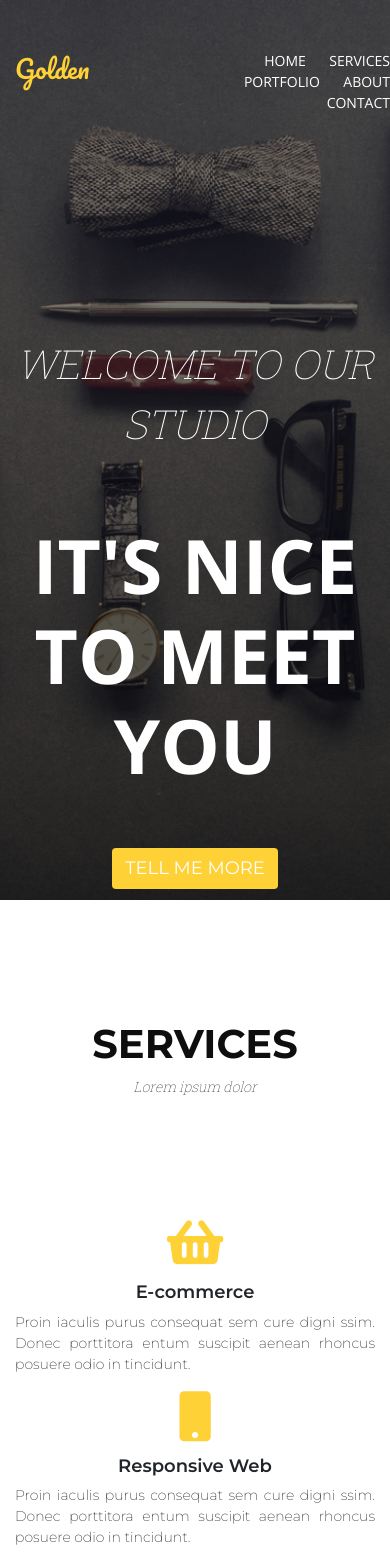
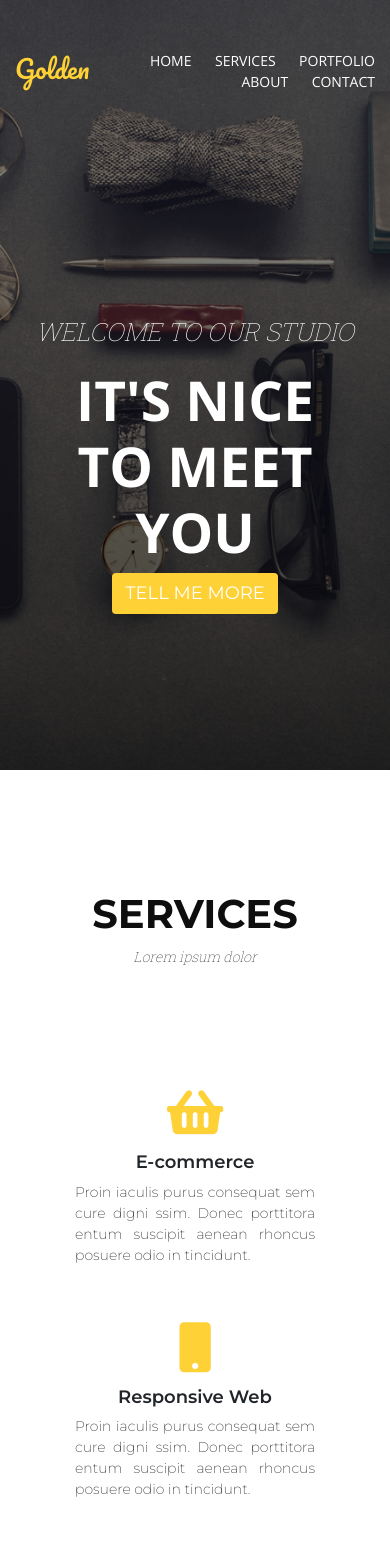
Before and after one commit to villemo90/golden-kodilla, a website: page index.html in a window 390 px wide. Shown: the top 1553 px of the page. Drawn offline with nearby package versions, Linux system fonts and the light colour scheme.

Commit message:
Add RWD html and styles

```diff
--- a/index.html
+++ b/index.html
@@ -11,14 +11,14 @@
   <link rel="stylesheet" href="css/style.css">
 </head>
 <body>
-  <section class="splash">
+  <section class="splash splash_sm">
     <header class="logo_navigation">
       <div class="container">
         <div class="row">
-          <div class="logo col-6">
+          <div class="logo col-2 col-lg-6">
             <p>Golden</p>
           </div>
-          <div class="navigation col-6">
+          <div class="navigation navigation_sm col-10 col-lg-6">
             <ul>
               <li>
                 <a href="#">Home</a>
@@ -41,8 +41,8 @@
       </div>
     </header>
     <div class="splash_inner">
-      <p class="welcome_text">Welcome to our studio</p>
-      <h1>It's nice to meet you</h1>
+      <p class="welcome_text welcome_text_sm">Welcome to our studio</p>
+      <h1 class="h1_text_sm">It's nice to meet you</h1>
       <a href="#" class="btn">Tell me more</a>
     </div>
   </section>
@@ -54,14 +54,14 @@
       </div>
       <div class="container">
         <div class="row">
-          <div class="services_box col-sm-4 col-12">
+          <div class="services_box box_space col-sm-4 col-12">
             <i class="fas fa-shopping-basket"></i>
             <h3>E-commerce</h3>
             <p>Proin iaculis purus consequat sem cure
               digni ssim. Donec porttitora entum suscipit
               aenean rhoncus posuere odio in tincidunt.<p>
           </div>
-          <div class="services_box col-sm-4 col-12">
+          <div class="services_box box_space col-sm-4 col-12">
             <i class="fas fa-mobile"></i>
             <h3>Responsive Web</h3>
             <p>Proin iaculis purus consequat sem cure
@@ -86,14 +86,14 @@
     </div>
     <div class="container">
       <div class="row row_space">
-        <div class="portfolio_box col-sm-4 col-12">
+        <div class="portfolio_box box_space col-sm-4 col-12">
           <img src='/images/mockup1.jpg' alt="mockup">
           <div class="portfolio_inner">
             <h3>Ebony & Ivory</h3>
             <p>Proin iaculis<p>
           </div>
         </div>
-        <div class="portfolio_box col-sm-4 col-12">
+        <div class="portfolio_box box_space col-sm-4 col-12">
           <img src='/images/mockup2.jpg' alt="mockup">
           <div class="portfolio_inner">
             <h3>Smart Stationary</h3>
@@ -109,14 +109,14 @@
         </div>
       </div>
       <div class="row">
-        <div class="portfolio_box col-sm-4 col-12">
+        <div class="portfolio_box box_space col-sm-4 col-12">
           <img src='/images/mockup4.jpg' alt="mockup">
           <div class="portfolio_inner">
             <h3>Vinyl Record</h3>
             <p>Proin iaculis<p>
           </div>
         </div>
-        <div class="portfolio_box col-sm-4 col-12">
+        <div class="portfolio_box box_space col-sm-4 col-12">
           <img src='/images/mockup5.jpg' alt="mockup">
           <div class="portfolio_inner">
             <h3>Treehouse Template</h3>
@@ -136,7 +136,7 @@
   <footer class="page_footer">
     <div class="container">
       <div class="row">
-        <div class="copyright col-5">
+        <div class="copyright copyright_sm col-5">
           <p>© Copyright 2014 FreebiesXpress.com</p>
         </div>
         <div class="social_media col-7">
--- a/sass/style.scss
+++ b/sass/style.scss
@@ -256,3 +256,37 @@ body {
     color: rgb(218, 39, 19);
   }
 }
+
+/** MEDIA QUERIES */
+
+@media (max-width: 575px) {
+
+  .navigation_sm {
+    padding-right: 15px;
+  }
+
+  .box_space {
+    margin-bottom: 40px;
+  }
+  .services_box {
+    p {
+      padding: 0 60px;
+    }
+  }
+  .splash_sm {
+    max-height: 770px;
+  }
+
+  .welcome_text_sm {
+    font-size: 25px !important;
+  }
+
+  .h1_text_sm {
+    font-size: 55px !important;
+    padding: 0 60px !important;
+  }
+
+  .copyright_sm {
+    padding-left: 60px;
+  }
+}
```
Also changed, not shown: css/style.css, 1 other file.
